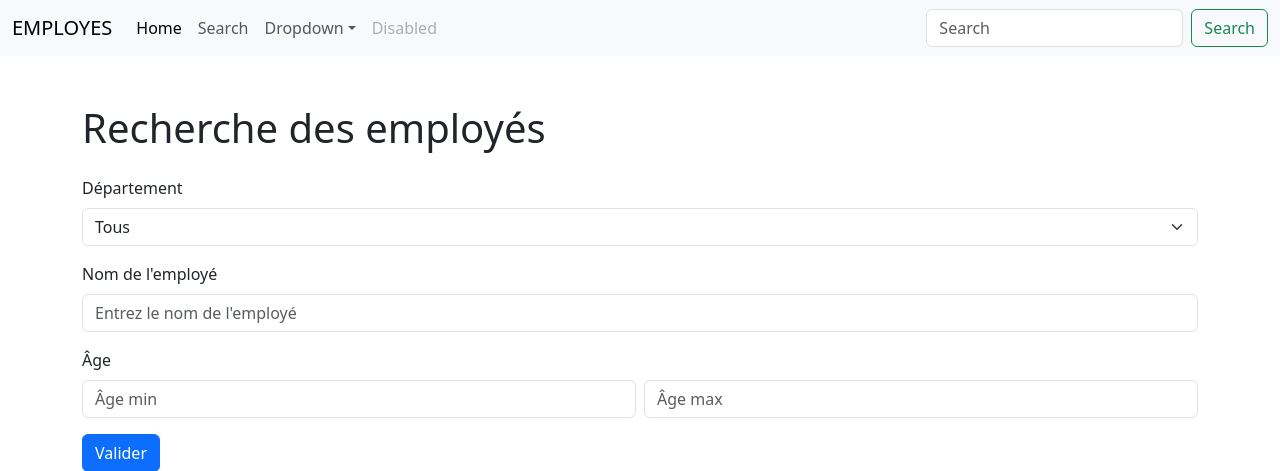
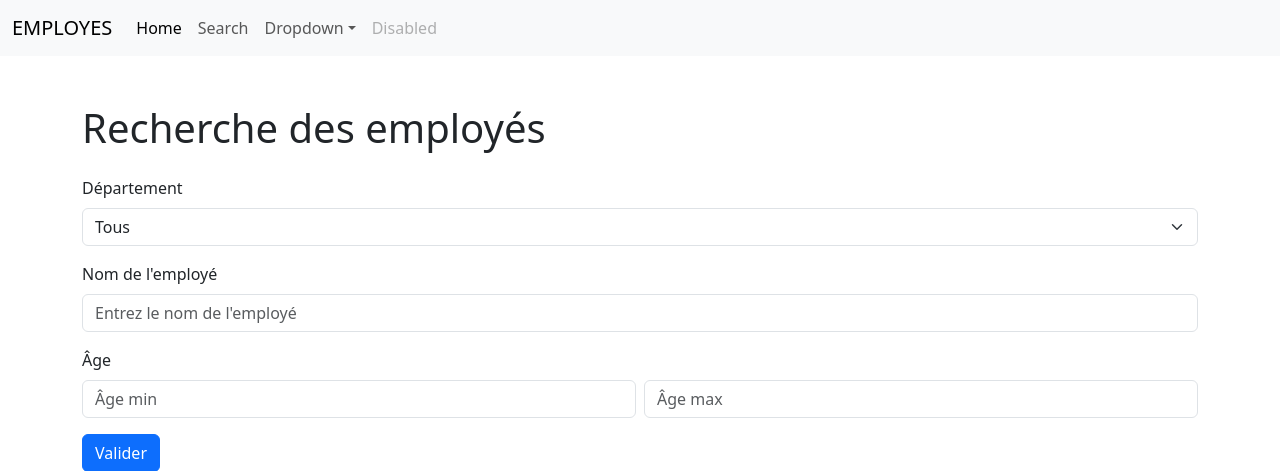
Before and after one commit to binominale-dev/tp-data, a PHP site: page /pages/recherche.php in a window 1280 px wide. Shown: the top 471 px of the page. Run offline with PHP 8.4, Linux system fonts and the light colour scheme; data that the repository does not hold is empty.

Commit message:
nanova nav tany amin izy rehetra

```diff
--- a/pages/employes.php
+++ b/pages/employes.php
@@ -44,10 +44,7 @@ $departement = get_dept_name($_GET['dept_no']);
           <a class="nav-link disabled">Disabled</a>
         </li>
       </ul>
-      <form class="d-flex" role="search">
-        <input class="form-control me-2" type="search" placeholder="Search" aria-label="Search">
-        <button class="btn btn-outline-success" type="submit">Search</button>
-      </form>
+
     </div>
   </div>
 </nav>
--- a/pages/fiche.php
+++ b/pages/fiche.php
@@ -42,10 +42,7 @@ $fiches = get_fiche($_GET['emp_no']);
           <a class="nav-link disabled">Disabled</a>
         </li>
       </ul>
-      <form class="d-flex" role="search">
-        <input class="form-control me-2" type="search" placeholder="Search" aria-label="Search">
-        <button class="btn btn-outline-success" type="submit">Search</button>
-      </form>
+
     </div>
   </div>
 </nav>
--- a/pages/recherche.php
+++ b/pages/recherche.php
@@ -44,10 +44,7 @@ $departements = get_departements();?>
             <a class="nav-link disabled">Disabled</a>
           </li>
         </ul>
-        <form class="d-flex" role="search">
-          <input class="form-control me-2" type="search" placeholder="Search" aria-label="Search" />
-          <button class="btn btn-outline-success" type="submit">Search</button>
-        </form>
+
       </div>
     </div>
   </nav>
```
